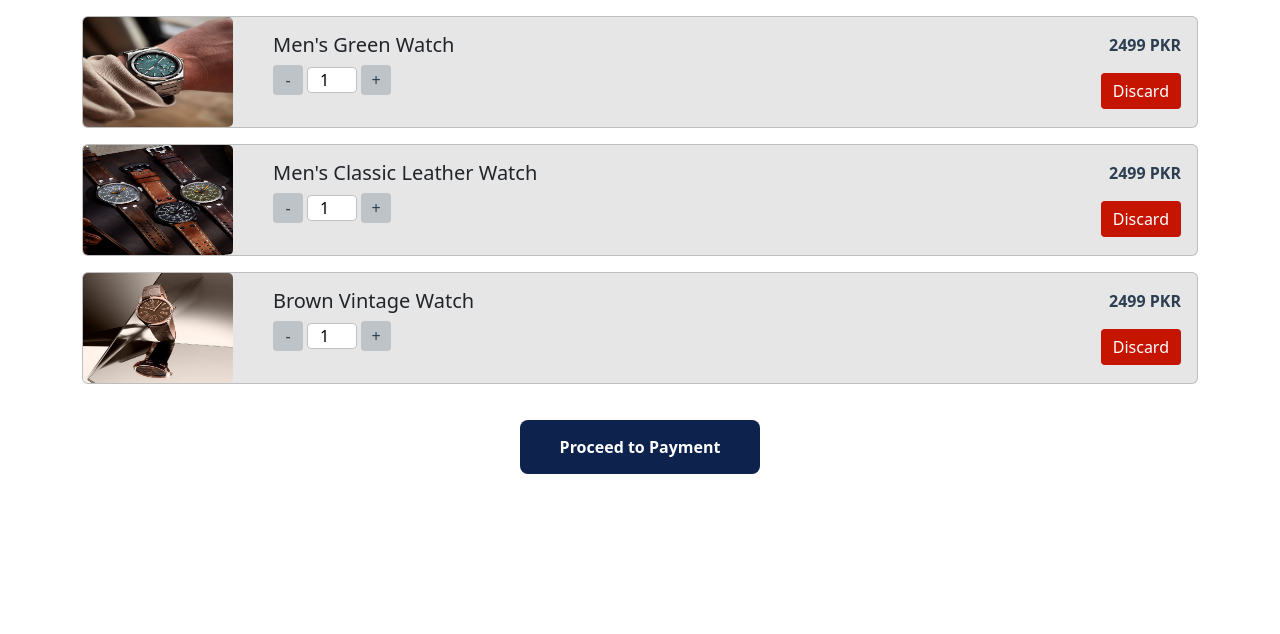
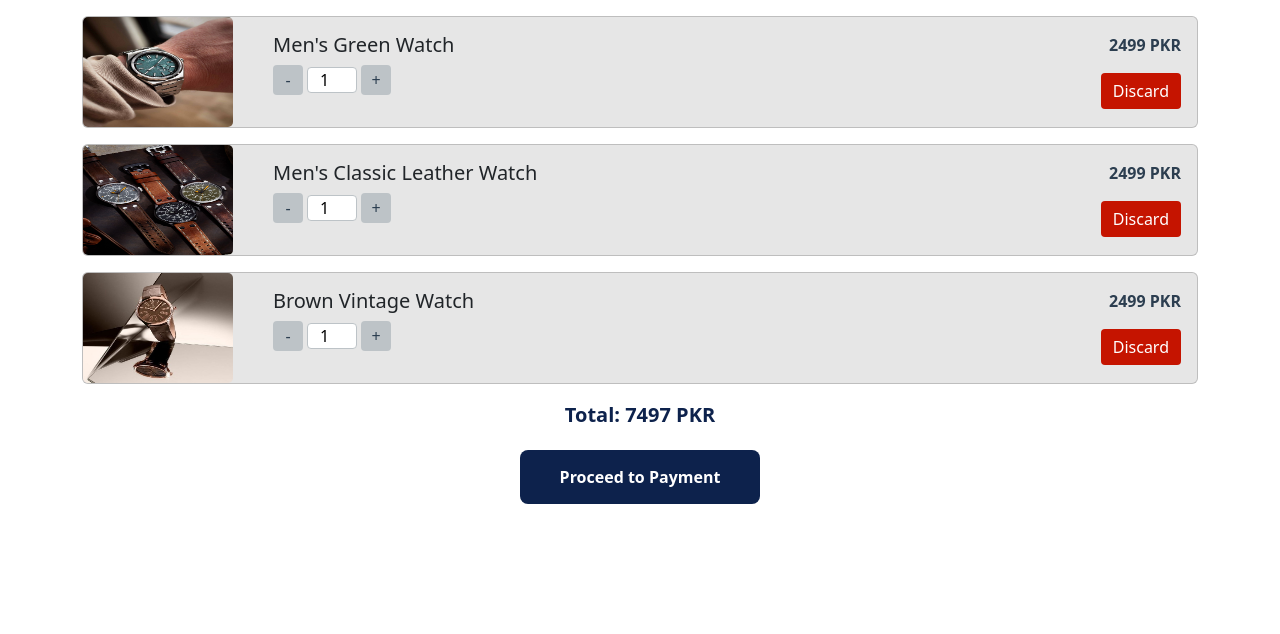
Before and after one commit to Ali-Noor101/TimeAura-Watches, a plain HTML site: page cart.html in a window 1280 px wide. Shown: the part 166-800 px from the top of the page. Drawn offline with nearby package versions, Linux system fonts and the light colour scheme.

Commit message:
Created Cart

```diff
--- a/Css/cart.css
+++ b/Css/cart.css
@@ -90,7 +90,15 @@ nav ul li a:hover {
     font-weight: bold;
     color: #2c3e50;
 }
-
+.total {
+    justify-content: left;
+    font-size: 20px;
+    font-weight: bold;
+    margin: auto;
+    padding: 15px auto;
+    max-width: 400px;
+    color: #0d224c;
+}
 .payment {
     margin: 20px auto;
     padding: 15px 40px;
--- a/cart.html
+++ b/cart.html
@@ -101,6 +101,7 @@
     </div>
   </div>
 </div>
+<div class="total"><span>Total:  </span><span>7497 PKR</span></div>
       <a href="payment.html"><button class="payment">Proceed to Payment</button></a>
     </div>
     <div class="blank"></div>
```
